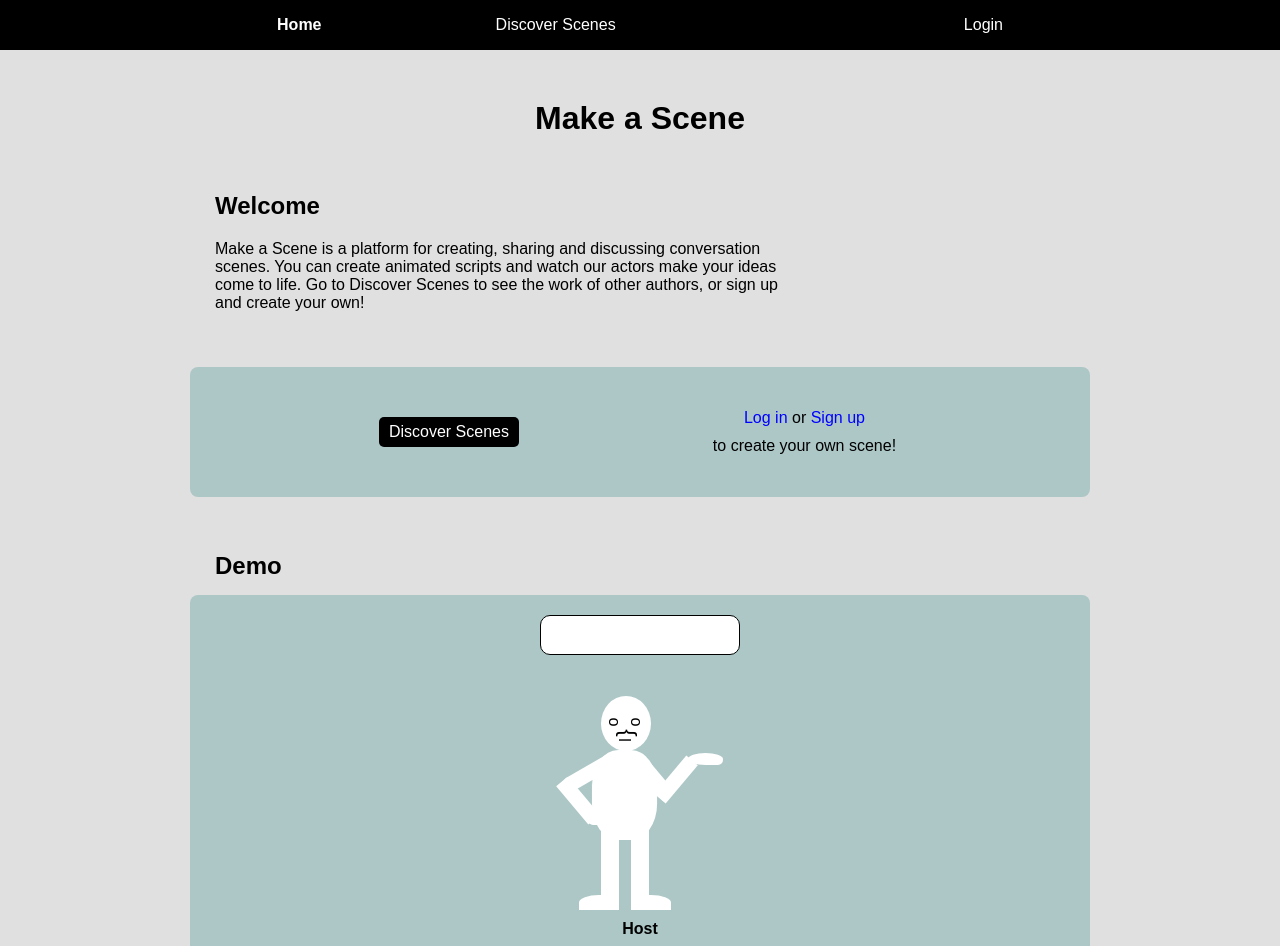
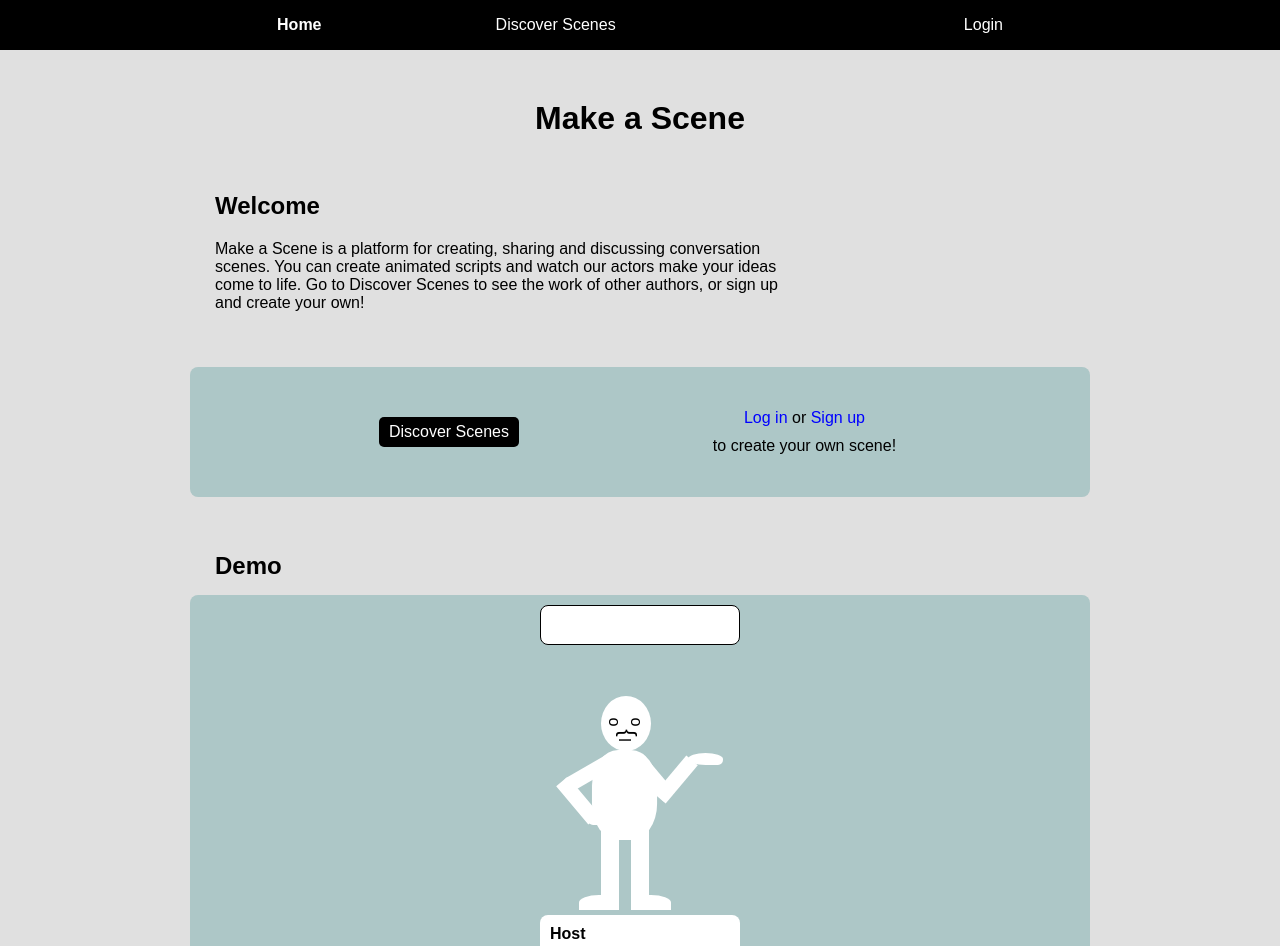
Before and after one commit to TdWa/make-a-scene-frontend, a React (Create React App) app: page / in a window 1280 px wide. Shown: the top 946 px of the page. Built offline with nearby package versions, Linux system fonts and the light colour scheme.

Commit message:
connect to heroku and fix some styling

```diff
--- a/src/components/ActorStyle.ts
+++ b/src/components/ActorStyle.ts
@@ -7,17 +7,11 @@ type ActorWrapperProps = {
 
 export const ActorWrapper = styled.div<ActorWrapperProps>`
   width: 200px;
-  height: 250px;
+  height: 280px;
   margin: ${({ scenePlayer }) => (scenePlayer ? "100px 0 10px 0" : "10px 0")};
   display: flex;
   flex-direction: column;
   align-items: center;
-
-  .actorName {
-    margin-top: 5px;
-    max-width: 180px;
-    z-index: 98;
-  }
 
   .actorBody {
     position: relative;
@@ -25,6 +19,17 @@ export const ActorWrapper = styled.div<ActorWrapperProps>`
     width: ${({ type }) => (type === "man" ? "164px" : "131px")};
     position: relative;
     height: 215px;
+  }
+
+  .actorName {
+    width: 200px;
+    height: 60px;
+    overflow: hidden;
+    background-color: white;
+    border-radius: 8px;
+    padding: 5px;
+    margin-top: 5px;
+    z-index: 98;
   }
 
   /* ///// HEAD ///// */
--- a/src/components/SpeechBoxStyle.ts
+++ b/src/components/SpeechBoxStyle.ts
@@ -5,24 +5,11 @@ export const SpeechBoxWrapper = styled.div`
   min-height: 40px;
   background-color: white;
   border: 1px solid black;
-  border-radius: 10px;
-  margin: 20px 0;
+  border-radius: 8px;
+  margin: 10px 0;
   position: absolute;
   padding: 5px;
   display: flex;
   flex-direction: column;
   flex-wrap: wrap;
 `;
-
-// .speechBoxContainer {
-//   height: 100px;
-// }
-
-// .speechBox {
-// background-color: white;
-// border-radius: 10px;
-// width: 250px;
-// min-height: 40px;
-//
-// padding: 5px;
-// }
--- a/src/config/constants.ts
+++ b/src/config/constants.ts
@@ -1,2 +1,2 @@
-export const apiUrl = "http://localhost:4000";
+export const apiUrl = "https://make-a-scene-backend.herokuapp.com";
 export const feedbackMessageDuration = 5000;
--- a/src/general-styles/styledElements/AbsoluteDiv.ts
+++ b/src/general-styles/styledElements/AbsoluteDiv.ts
@@ -12,7 +12,7 @@ export const AbsoluteDiv = styled.div.attrs((props: AbsoluteDivProp) => ({
 }))<AbsoluteDivProp>`
   position: absolute;
   width: ${({ twoActors }) => (twoActors ? "420px" : "200px")};
-  height: 275px;
+  height: 299px;
   top: 165px;
   border-radius: 8px;
   z-index: -1;
--- a/src/pages/MyNewScenePage.tsx
+++ b/src/pages/MyNewScenePage.tsx
@@ -21,7 +21,7 @@ export default function MyNewScenePage() {
     actor1: null,
     actor2: null,
   });
-  const [backgroundColor, setBackgroundColor] = useState("#ffffff");
+  const [backgroundColor, setBackgroundColor] = useState("#adc7c7");
   const userScenes = useSelector(selectUserScenes);
   const initialScenesAmount = useRef(userScenes.length);
   const history = useHistory();
@@ -58,8 +58,8 @@ export default function MyNewScenePage() {
           actor1: {
             type: type === "man" ? "man" : "woman",
             name: "",
-            backgroundColor: "#31c5ff",
-            color: "#000000",
+            backgroundColor: "#003246",
+            color: "#ffffff",
           },
           actor2: actors.actor2,
         });
@@ -75,7 +75,7 @@ export default function MyNewScenePage() {
           actor2: {
             type: type === "man" ? "man" : "woman",
             name: "",
-            backgroundColor: "#ffee00",
+            backgroundColor: "#a38523",
             color: "#000000",
           },
           actor1: actors.actor1,
@@ -174,7 +174,7 @@ export default function MyNewScenePage() {
             {actors.actor1 && (
               <AbsoluteDiv
                 backgroundColor={backgroundColor}
-                twoActors
+                twoActors={!!actors.actor2}
               ></AbsoluteDiv>
             )}
             <ActorCreater
```
